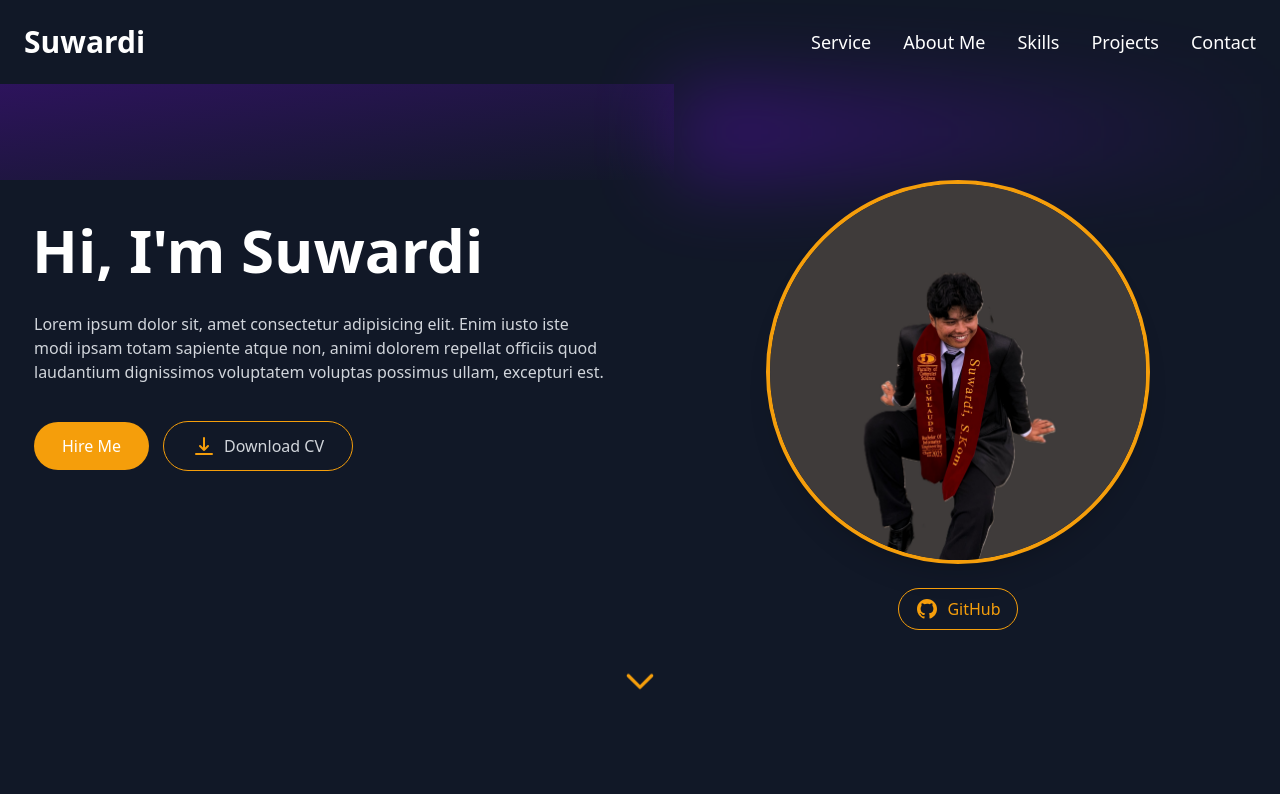
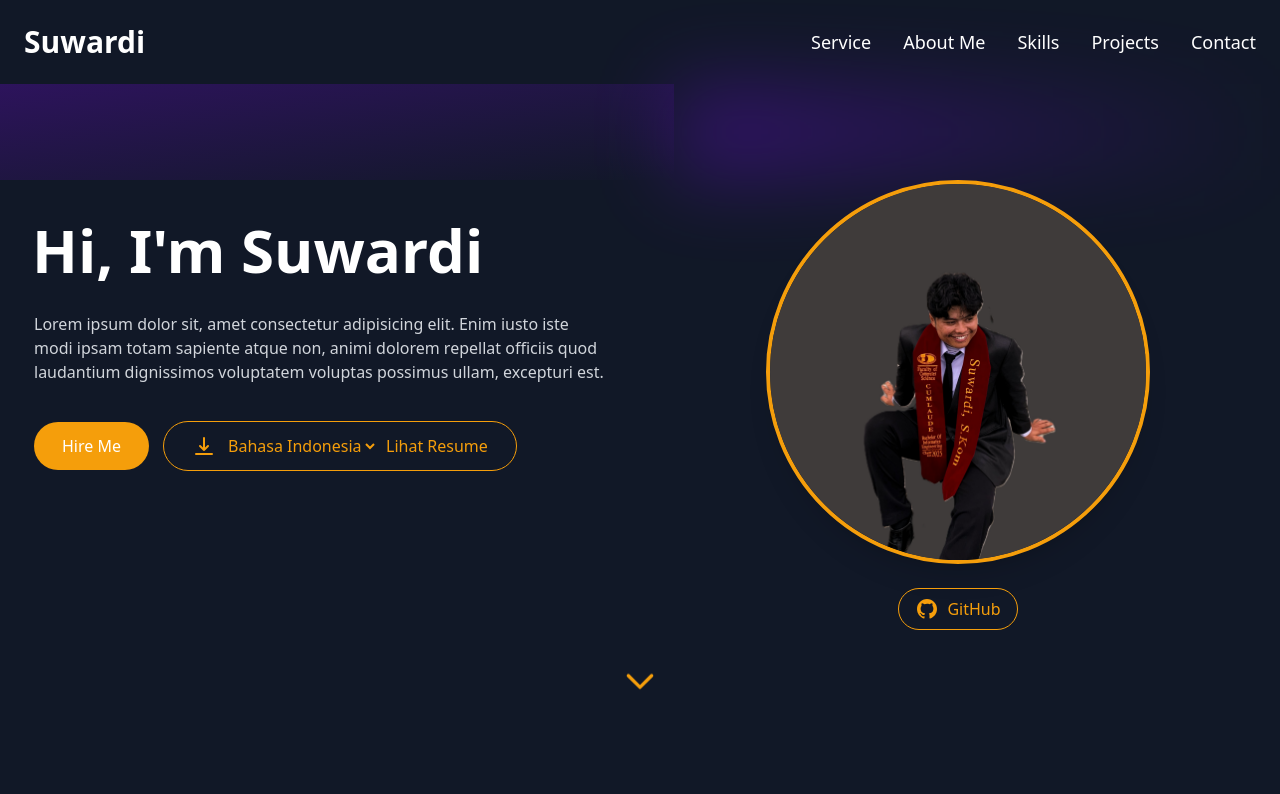
Before and after one commit to Suwardi87/my-portofolio-suwardi, a Vue app: page / in a window 1280 px wide. Shown: the top 794 px of the page. Built offline with nearby package versions, Linux system fonts and the light colour scheme.

Commit message:
Refactor code structure for improved readability and maintainability

```diff
--- a/src/components/HeroSection.vue
+++ b/src/components/HeroSection.vue
@@ -33,17 +33,46 @@
                             <span class="absolute inset-0 rounded-3xl origin-center transition-all ease-in-out bg-primary group-hover:bg-transparent"></span>
                             <span class="relative flex items-center justify-center text-white"> Hire Me </span>
                         </button>
-                        <button class="border border-primary px-6 md:px-7 py-3 rounded-full relative group w-full sm:w-max flex justify-center overflow-hidden transition-all duration-300 hover:bg-primary hover:shadow-lg hover:scale-105">
+                        <button
+                            @click="showResume = true"
+                            class="border border-primary px-6 md:px-7 py-3 rounded-full relative group w-full sm:w-max flex justify-center overflow-hidden transition-all duration-300  text-primary hover:bg-primary hover:text-white hover:shadow-lg hover:scale-105"
+                        >
                             <span class="flex items-center gap-2 relative z-10 transition-colors duration-300 group-hover:text-white">
                                 <svg xmlns="http://www.w3.org/2000/svg" class="h-6 w-6 text-primary group-hover:text-white transition-colors duration-300" fill="none" viewBox="0 0 24 24" stroke="currentColor" stroke-width="2">
                                     <path stroke-linecap="round" stroke-linejoin="round" d="M12 4v12m0 0l-4-4m4 4l4-4M4 20h16" />
                                 </svg>
-                                <p class="text-gray-300 group-hover:text-white transition-colors duration-300"> Download CV</p>
+                                <select v-model="selectedLanguage" class="bg-transparent text-primary group-hover:text-white transition-colors duration-300 outline-none">
+                                    <option value="id">Bahasa Indonesia</option>
+                                    <option value="en">English</option>
+                                </select>
+                                <p class="text-primary group-hover:text-white transition-colors duration-300">
+                                    {{ selectedLanguage === 'id' ? 'Lihat Resume' : 'View Resume' }}
+                                </p>
                             </span>
                             <span class="absolute inset-0 bg-primary opacity-0 group-hover:opacity-80 transition-opacity duration-300 rounded-full"></span>
                         </button>
                     </div>
-                    <!-- Animated Scroll Down SVG -->
+                    <!-- Resume Pop Up Modal -->
+                    <div
+                        v-if="showResume"
+                        class="fixed inset-0 z-50 flex items-center justify-center bg-black/60 overflow-y-auto"
+                    >
+                        <div
+                            class="bg-white rounded-lg shadow-xl w-full max-w-xs sm:max-w-lg md:max-w-2xl p-4 sm:p-6 relative mx-2 my-8"
+                        >
+                            <button
+                                class="absolute top-2 right-2 text-gray-500 hover:text-red-500 text-2xl"
+                                @click="showResume = false"
+                            >&times;</button>
+                            <h3 class="text-xl font-bold mb-4 text-gray-800">
+                                {{ selectedLanguage === 'id' ? 'Resume Bahasa Indonesia' : 'Resume English' }}
+                            </h3>
+                            <iframe
+                                :src="selectedLanguage === 'id' ? '/suwardi resume indo.pdf' : '/suwardi resume english.pdf'"
+                                class="w-full h-[60vh] sm:h-[70vh] border rounded"
+                            ></iframe>
+                        </div>
+                    </div>
                 </div>
                 <div class="flex flex-col items-center justify-center gap-4">
                     <img
@@ -91,6 +120,8 @@ import AOS from 'aos'
 import 'aos/dist/aos.css'
 
 const typingText = ref('')
+const showResume = ref(false)
+const selectedLanguage = ref('id')
 
 function typeEffect(text, i = 0) {
     if (i === 0) typingText.value = ''
```
Also changed, not shown: 2 other files (tests, documents, lock files or other folders).
